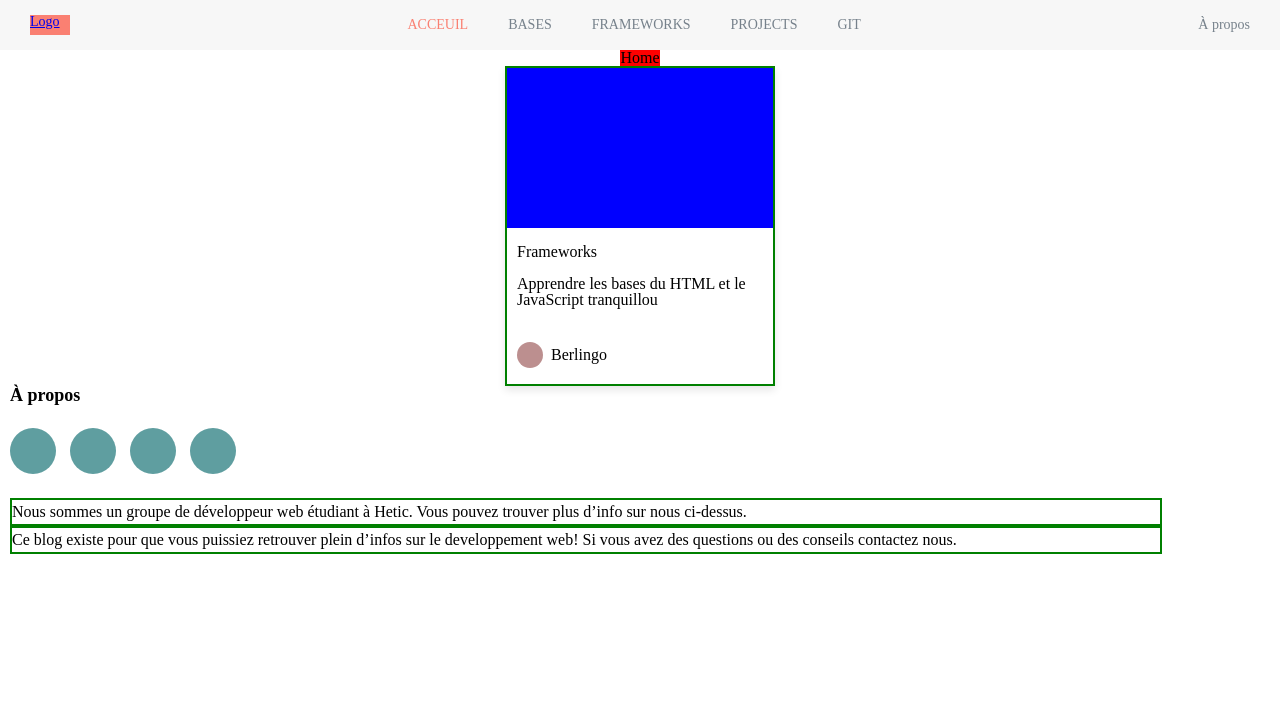
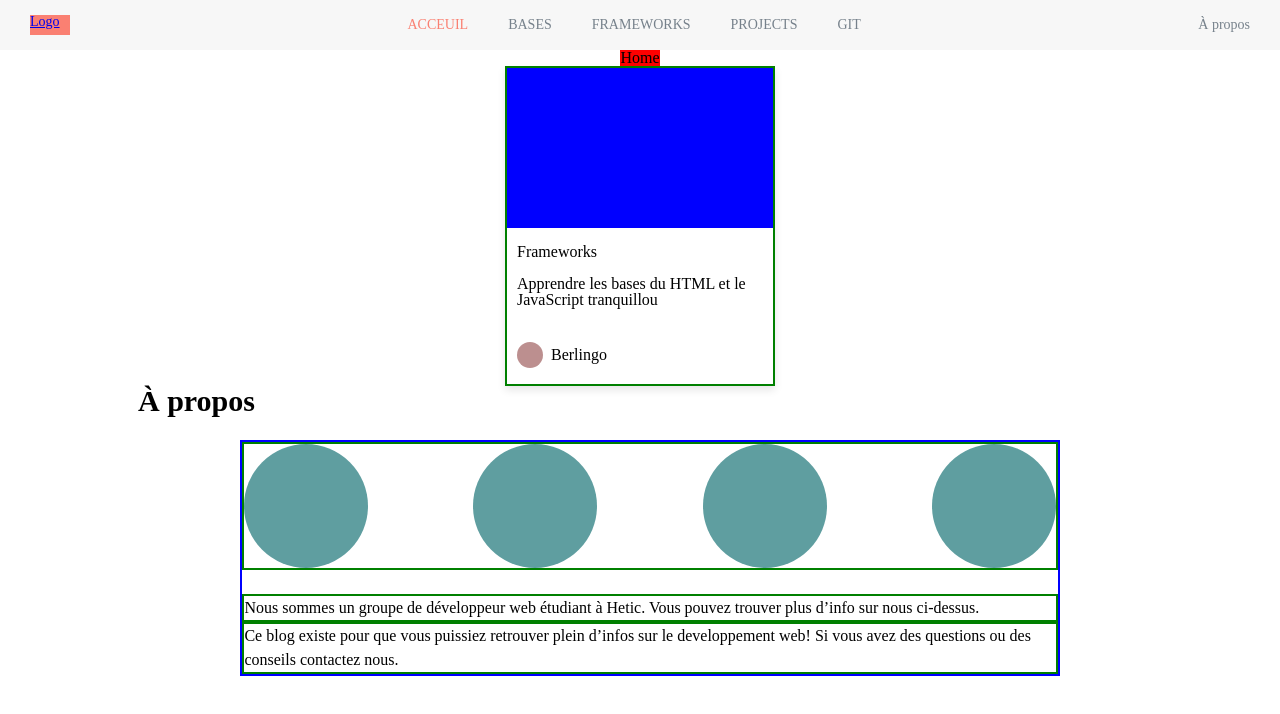
Before and after one commit to rqphy/project-b, a React (Create React App) app: page / in a window 1280 px wide. Shown: the top 714 px of the page. Built offline with nearby package versions, Linux system fonts and the light colour scheme.

Commit message:
complete css for larger devices

```diff
--- a/src/Pages/Home/Home.js
+++ b/src/Pages/Home/Home.js
@@ -12,6 +12,7 @@ function Home() {
       <ArticleCard />
       <secion className="about">
         <h2 className="about__title">À propos</h2>
+        <article className="about__container">
           <div className="about__team">
             <div className="about__img"></div>
             <div className="about__img"></div>
@@ -19,14 +20,15 @@ function Home() {
             <div className="about__img"></div>
           </div>
           <p className="about__text">
-          Nous sommes un groupe de développeur web étudiant à Hetic. Vous pouvez
-          trouver plus d’info sur nous ci-dessus.
+            Nous sommes un groupe de développeur web étudiant à Hetic. Vous
+            pouvez trouver plus d’info sur nous ci-dessus.
           </p>
           <p className="about__text">
             Ce blog existe pour que vous puissiez retrouver plein d’infos sur le
             developpement web! Si vous avez des questions ou des conseils
             contactez nous.
           </p>
+        </article>
       </secion>
     </main>
   );
--- a/src/Pages/Home/Home.scss
+++ b/src/Pages/Home/Home.scss
@@ -1,4 +1,5 @@
 $smallTeam: 46px;
+$largeTeam: 124px;
 $marginBottom: 24px;
 
 h1 {
@@ -12,15 +13,41 @@ h1 {
   width: 100%;
   padding-left: 20px;
 
+  @include large {
+    width: 80%;
+    display: flex;
+    flex-direction: column;
+    align-items: center;
+  }
+
   &__title {
     font-size: 18px;
     font-weight: bold;
     margin-bottom: $marginBottom;
+    width: 100%;
+
+    @include large {
+      font-size: 30px;
+    }
+  }
+
+  &__container {
+    @include large {
+      width: 80%;
+      border: 2px solid blue;
+    }
   }
 
   &__team {
     display: flex;
     margin-bottom: $marginBottom;
+    width: 60%;
+    border: 2px solid green;
+
+    @include large {
+      width: 100%;
+      justify-content: space-between;
+    }
   }
 
   &__img {
@@ -29,6 +56,12 @@ h1 {
     background: cadetblue;
     border-radius: 50%;
     margin-right: 14px;
+
+    @include large {
+      width: $largeTeam;
+      height: $largeTeam;
+      margin: 0;
+    }
   }
 
   &__text {
@@ -36,5 +69,9 @@ h1 {
     font-size: 16px;
     line-height: 24px;
     border: 2px solid green;
+
+    @include large {
+      width: 100%;
+    }
   }
 }
```
Lines whose indentation alone changed are shown as unchanged.
